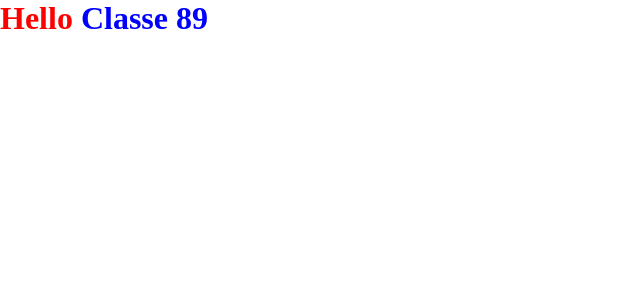
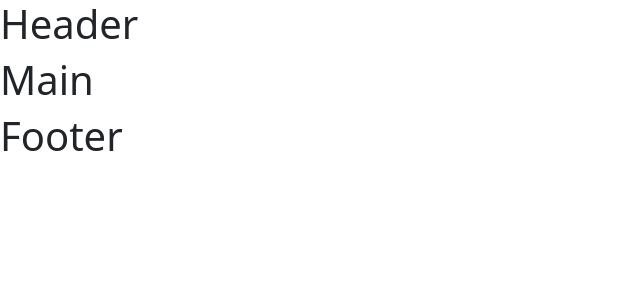
Before and after one commit to LeoSallu/vite-boolfolio, a Vue app: page / in a window 1280 px wide. Shown: the top 300 px of the page, without its empty margins (0-640 px from the left). Built offline with nearby package versions, Linux system fonts and the light colour scheme.

Commit message:
scafholding front end

```diff
--- a/package.json
+++ b/package.json
@@ -9,6 +9,8 @@
     "preview": "vite preview"
   },
   "dependencies": {
+    "axios": "^1.4.0",
+    "bootstrap": "^5.2.3",
     "vue": "^3.2.47"
   },
   "devDependencies": {
--- a/src/App.vue
+++ b/src/App.vue
@@ -1,19 +1,31 @@
 <script>
-import HelloApp from './components/HelloApp.vue';
+import axios from 'axios';
+import AppHeader from './components/header/AppHeader.vue';
+import AppMain from './components/main/AppMain.vue';
+import AppFooter from './components/footer/AppFooter.vue';
 export default {
-  name:'App',
+  name: 'App',
   components: {
-    HelloApp
+    AppHeader,
+    AppMain,
+    AppFooter
   }
 }
 </script>
 
 <template>
-  <HelloApp />
+  <header>
+    <AppHeader />
+  </header>
+  <main>
+    <AppMain />
+  </main>
+  <footer>
+    <AppFooter />
+  </footer>
 </template>
 
 
 <style lang="scss">
-//versione 1 - inclusione via app.vue
-// @use './assets/scss/main.scss' as *;
+
 </style>
--- a/src/assets/scss/main.scss
+++ b/src/assets/scss/main.scss
@@ -1,6 +1,3 @@
 @use '_partial/reset' as *;
 @use '_partial/variables' as *;
-
-body {
-    background-color: white;
-}
+@import "bootstrap/scss/bootstrap";
--- a/src/components/HelloApp.vue
+++ /dev/null
@@ -1,22 +0,0 @@
-
-<script>
-export default {
-    name: 'Hello'
-}
-</script>
-
-<template>
-    <div>
-        <h1>Hello <span>Classe 89</span></h1>
-    </div>
-</template>
-
-<style lang="scss" scoped>
-    h1 {
-        color: red;
-
-        span {
-            color: blue;
-        }
-    }
-</style>
--- /dev/null
+++ b/src/components/footer/AppFooter.vue
@@ -0,0 +1,13 @@
+<script>
+export default {
+    name:'AppFooter'
+}
+</script>
+
+<template>
+    <h1>Footer</h1>
+</template>
+
+<style lang="scss" scoped>
+
+</style>
--- /dev/null
+++ b/src/components/header/AppHeader.vue
@@ -0,0 +1,13 @@
+<script>
+export default {
+    name:'AppHeader'
+}
+</script>
+
+<template>
+    <h1>Header</h1>
+</template>
+
+<style lang="scss" scoped>
+
+</style>
--- /dev/null
+++ b/src/components/main/AppMain.vue
@@ -0,0 +1,13 @@
+<script>
+export default {
+    name:'AppMain'
+}
+</script>
+
+<template>
+    <h1>Main</h1>
+</template>
+
+<style lang="scss" scoped>
+
+</style>
--- a/src/main.js
+++ b/src/main.js
@@ -1,4 +1,5 @@
 import { createApp } from 'vue'
+import * as bootstrap from 'bootstrap';
 import './assets/scss/main.scss';
 
 import App from './App.vue'
```
Also changed, not shown: 1 other file (tests, documents, lock files or other folders).
